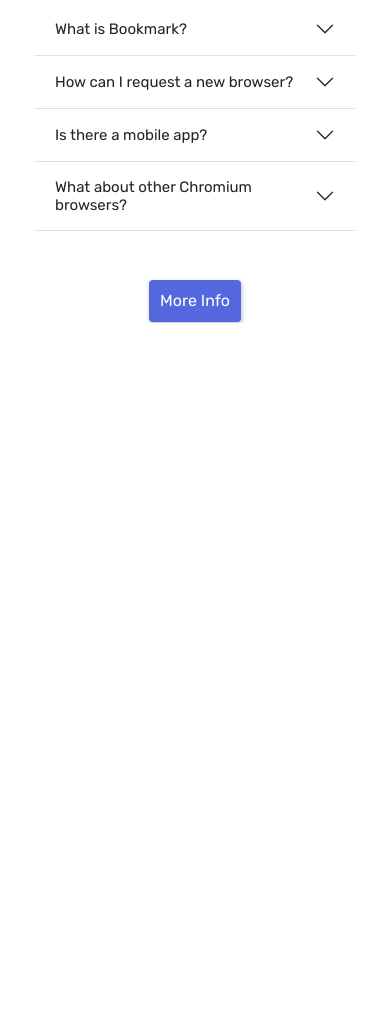
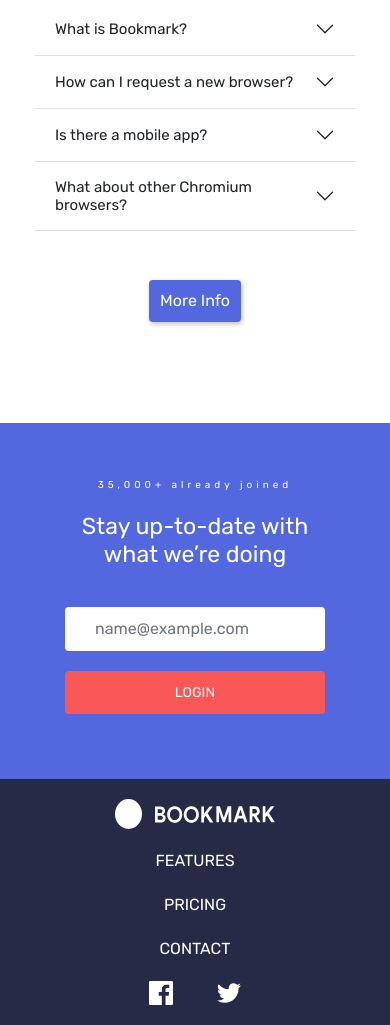
Before and after one commit to ANJALI-KUKRETI/test-bootcamp, a plain HTML site: page index.html in a window 390 px wide. Shown: the part 3037-4062 px from the top of the page. Before the commit the page ends 3360 px from the top, so only its background shows below. Drawn offline with nearby package versions, Linux system fonts and the light colour scheme.

Commit message:
Almost done detailings and pill left

```diff
--- a/index.html
+++ b/index.html
@@ -510,6 +510,39 @@
       </div>
     </section>
 
+    <!-- Footer--1 -->
+    <div class=" footer1 d-flex flex-column justify-content-center align-items-center">
+      <div class="r1"> 35,000+ already joined</div>
+      <div class="r2"><h3>Stay up-to-date with what we’re doing</h3></div>
+      <div class="r3 d-flex">
+
+      <form>
+        <div class="form-group">
+          <input type="email" class="form-control" id="exampleFormControlInput1" placeholder="name@example.com">
+        </div>
+      </form>
+
+      <div>
+        <button type="button" class="btn footer1-btn">Login</button>
+      </div>
+      </div>
+    </div>
+
+    <!-- Footer--2 -->
+    <div class="footer2 d-flex justify-content-around">
+      <div class="links d-flex">
+          <img src="images/logo-bookmark.svg" alt="logo" class="bookmark-f" />
+          <a href="">Features</a>
+          <a href="">Pricing</a>
+          <a href="">Contact</a>
+      </div>
+      <div class="footer-social">
+        <img src="images/icon-facebook.svg" class="soc" alt="">
+        <img src="images/icon-twitter.svg" class="soc" alt="">
+      </div>
+    </div>
+
+
     <!-- JavaScript Bundle with Popper -->
     <script
       src="https://cdn.jsdelivr.net/npm/bootstrap@5.1.1/dist/js/bootstrap.bundle.min.js"
--- a/style.css
+++ b/style.css
@@ -326,6 +326,7 @@ section {
   padding: 1rem 1.25rem;
   width: 600px;
 }
+
 @media (max-width: 800px) {
   .accordion-flush .accordion-item .accordion-button {
     width: 320px;
@@ -335,3 +336,96 @@ section {
     width: 320px;
   }
 }
+
+/* Footer-1 */
+.footer1 {
+  background-color: hsl(231, 69%, 60%);
+  padding: 45px;
+  color: white;
+}
+.footer1 div {
+  padding: 10px;
+}
+.r1 {
+  letter-spacing: 5px;
+}
+.r2 {
+  width: 500px;
+  text-align: center;
+}
+.footer1 input {
+  padding: 10px 30px;
+  border: none;
+}
+.footer1-btn {
+  text-transform: uppercase;
+  background-color: hsl(0, 94%, 66%);
+  color: white;
+  padding: 10px 30px;
+  font-size: 14px;
+}
+.footer1-btn:hover {
+  color: hsl(0, 94%, 66%);
+  background-color: white;
+  border-color: hsl(0, 94%, 66%);
+  border: 2px solid;
+}
+.footer1 {
+  margin-top: 100px;
+}
+@media (max-width: 800px) {
+  .r2 {
+    width: 300px;
+  }
+  .r1 {
+    font-size: 10px;
+    letter-spacing: 4px;
+  }
+  .r3 {
+    flex-direction: column;
+  }
+  .footer1-btn {
+    width: 100%;
+  }
+}
+
+/* -----footer--2---------- */
+.footer2 {
+  background-color: hsl(229, 31%, 21%);
+  padding: 10px;
+}
+.footer2 a {
+  color: white;
+  text-decoration: none;
+  padding: 10px 20px;
+}
+.footer2 .bookmark-f {
+  filter: brightness(0) invert(1);
+  padding: 10px 20px;
+}
+.footer2 a:hover {
+  color: hsl(0, 94%, 66%);
+}
+.footer2 .soc {
+  padding: 10px 20px;
+}
+.footer2 .links {
+  text-transform: uppercase;
+}
+.footer-social img :hover {
+  color: hsl(0, 94%, 66%);
+}
+@media (max-width: 800px) {
+  .footer2 {
+    flex-direction: column;
+    align-items: center;
+  }
+  .footer2 .links {
+    flex-direction: column;
+    align-items: center;
+  }
+  .bookmark-f {
+    width: 200px;
+    height: 50px;
+  }
+}
```
